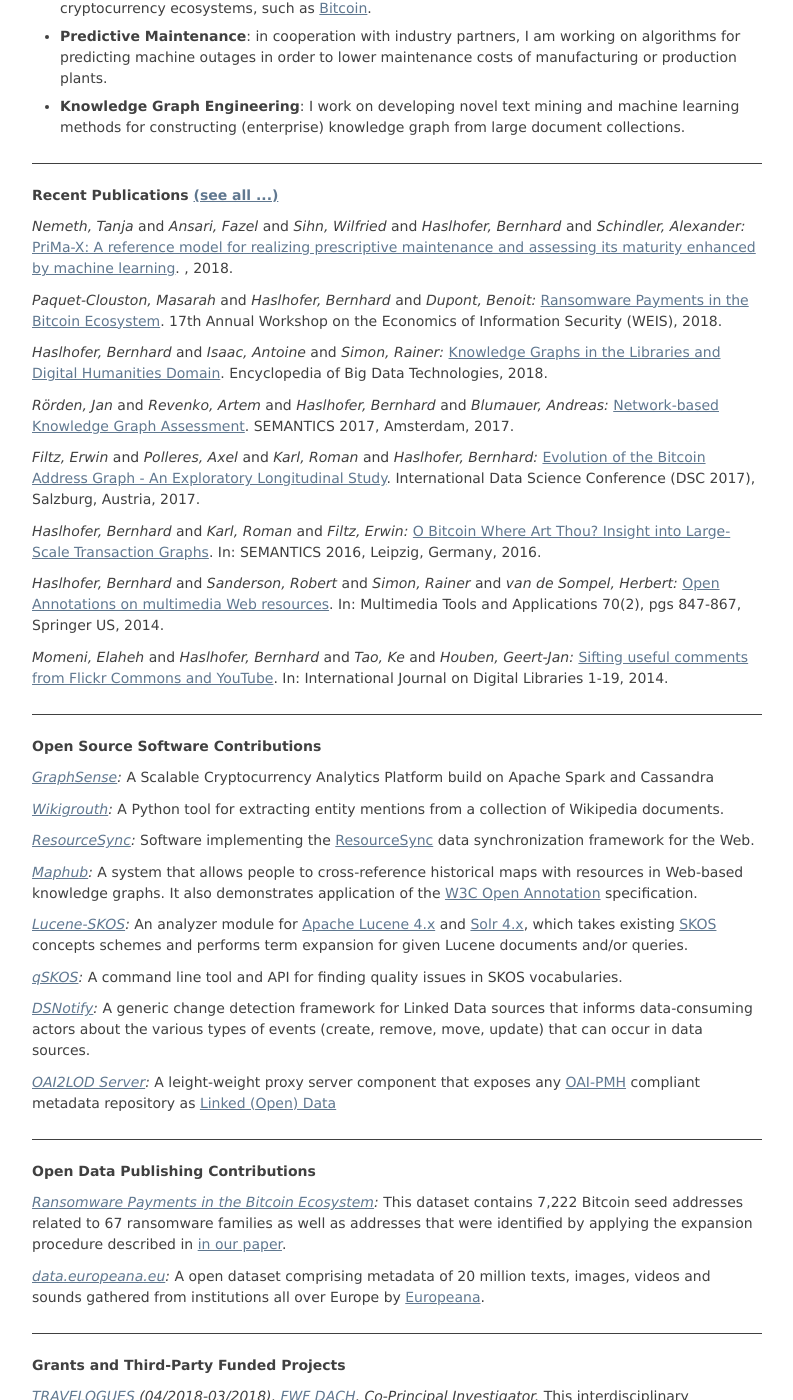
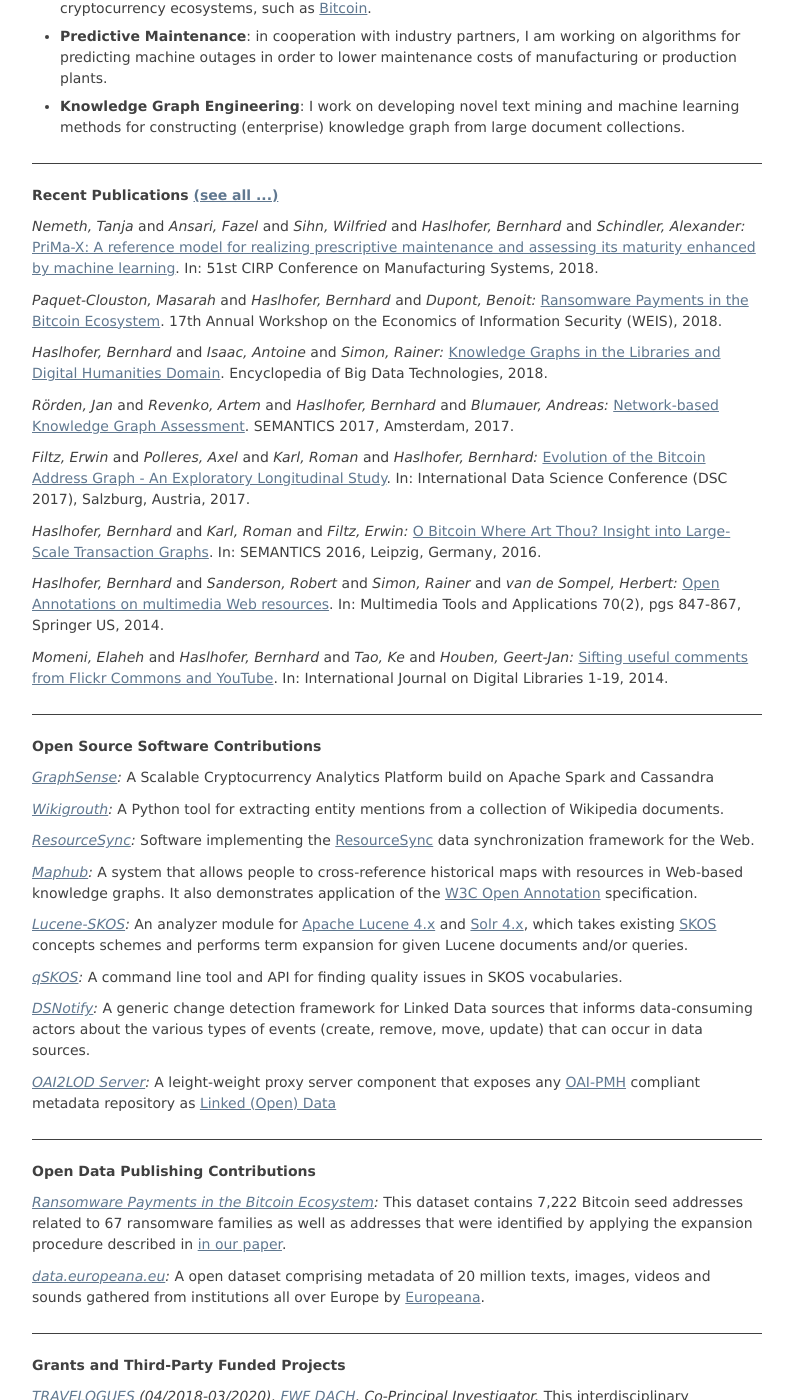
Before and after one commit to behas/behas.github.com, a Jekyll site: the page built from index.html, in a window 1280 px wide and 1400 px high, scrolled down 505 px. Shown: the whole window, without its empty margins (243-1036 px from the left). Built offline with Jekyll 4.4.1, drawn with Linux system fonts in a browser that asks for light colours.

Commit message:
fixed formatting

```diff
--- a/_data/projects.yml
+++ b/_data/projects.yml
@@ -1,7 +1,7 @@
 - acronym: "TRAVELOGUES"
   uri: "http://travelogues-project.info"
   start_date: "2018-04-01"
-  end_date: "2018-03-31"
+  end_date: "2020-03-31"
   funding_source: "FWF DACH"
   funding_source_uri: "https://www.fwf.ac.at/de/forschungsfoerderung/fwf-programme/internationale-programme/joint-projects/"
   role: "Co-Principal Investigator"
--- a/_data/publications.yml
+++ b/_data/publications.yml
@@ -3,6 +3,8 @@
 - title: "PriMa-X: A reference model for realizing prescriptive maintenance and assessing its maturity enhanced by machine learning"
   authors: ["Nemeth, Tanja", "Ansari, Fazel", "Sihn, Wilfried", "Haslhofer, Bernhard", "Schindler, Alexander"]
   year: 2018
+  where: "51st CIRP Conference on Manufacturing Systems"
+  type: conference
   uri: "https://doi.org/10.1016/j.procir.2018.03.280"
 
 - title: "Ransomware Payments in the Bitcoin Ecosystem"
@@ -29,7 +31,7 @@
   authors: ["Filtz, Erwin", "Polleres, Axel", "Karl, Roman", "Haslhofer, Bernhard"]
   where: "International Data Science Conference (DSC 2017), Salzburg, Austria"
   year: 2017
-  type: conference,
+  type: conference
   uri: "https://aic.ai.wu.ac.at/~polleres/publications/filtz-etal-2017IDSC.pdf"
 
 # 2016
```
